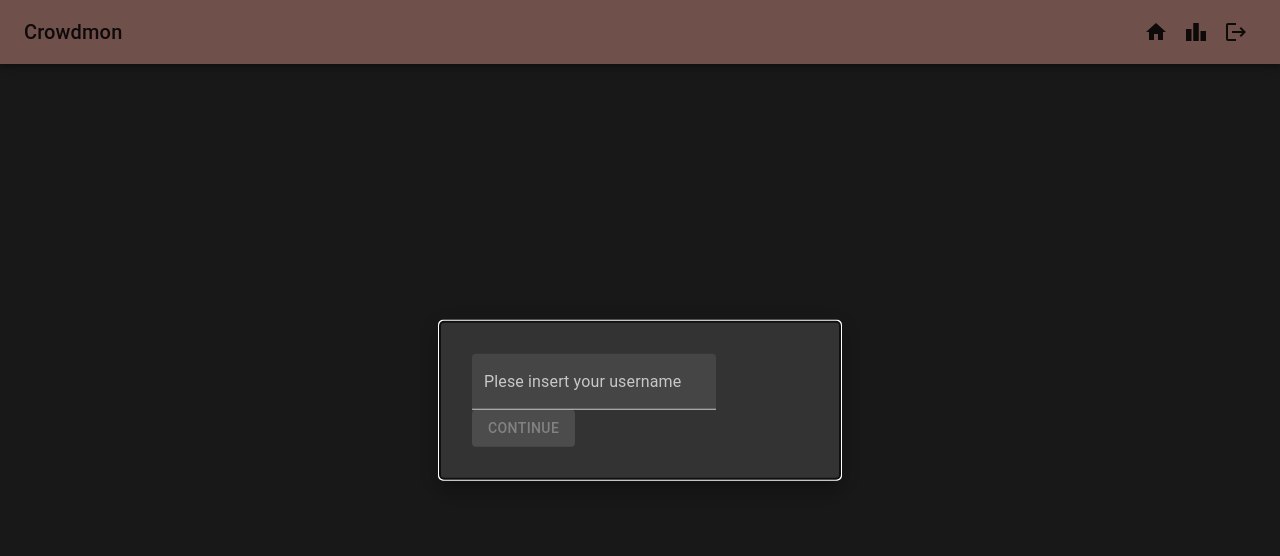
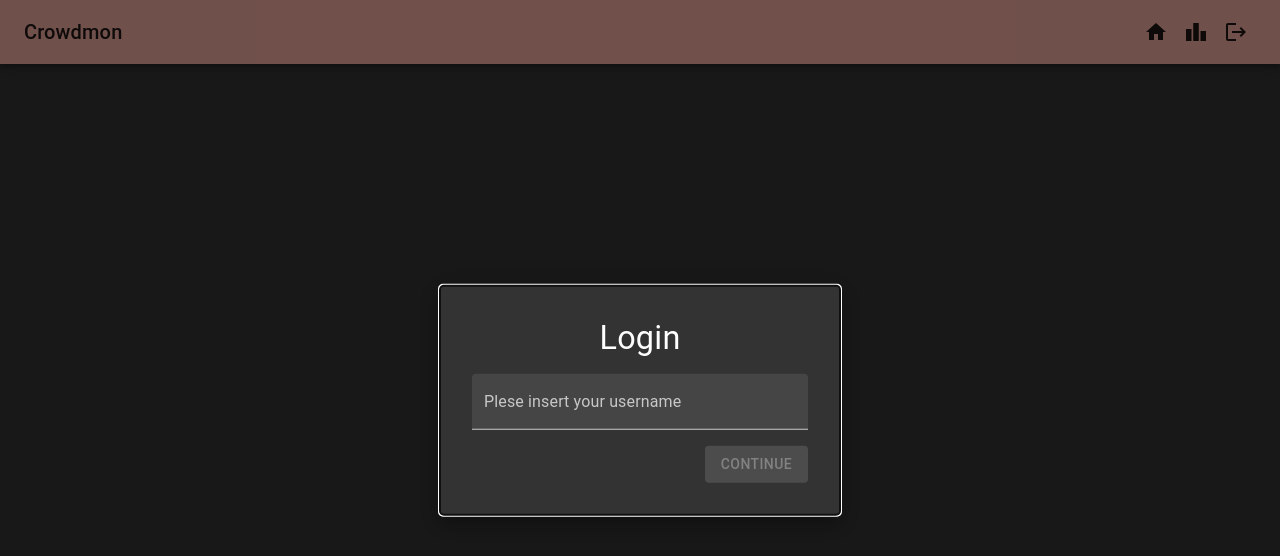
Before and after one commit to mkcarl/crowdmon-react, a React (Create React App) app: page /homepage in a window 1280 px wide. Shown: the top 556 px of the page. Built offline with nearby package versions, Linux system fonts and the light colour scheme.

Commit message:
styling LoginModal.jsx

```diff
--- a/src/components/LoginModal.jsx
+++ b/src/components/LoginModal.jsx
@@ -1,4 +1,11 @@
-import { Button, Modal, Paper, TextField } from "@mui/material";
+import {
+    Box,
+    Button,
+    Modal,
+    Paper,
+    TextField,
+    Typography,
+} from "@mui/material";
 import { useState } from "react";
 import { useCookies } from "react-cookie";
 
@@ -20,6 +27,17 @@ export function LoginModal() {
     return (
         <Modal open={!cookies.user}>
             <Paper elevation={12} style={style}>
+                <Box
+                    component={"div"}
+                    sx={{
+                        display: "flex",
+                        flexDirection: "column",
+                        gap: "1rem",
+                    }}
+                >
+                    <Typography variant={"h4"} textAlign={"center"}>
+                        Login
+                    </Typography>
                     <TextField
                         name={"username"}
                         label={"Plese insert your username"}
@@ -34,9 +52,11 @@ export function LoginModal() {
                             setCookies("user", username);
                         }}
                         autoFocus={true}
+                        sx={{ alignSelf: "flex-end" }}
                     >
                         Continue
                     </Button>
+                </Box>
             </Paper>
         </Modal>
     );
```
Lines whose indentation alone changed are shown as unchanged.
